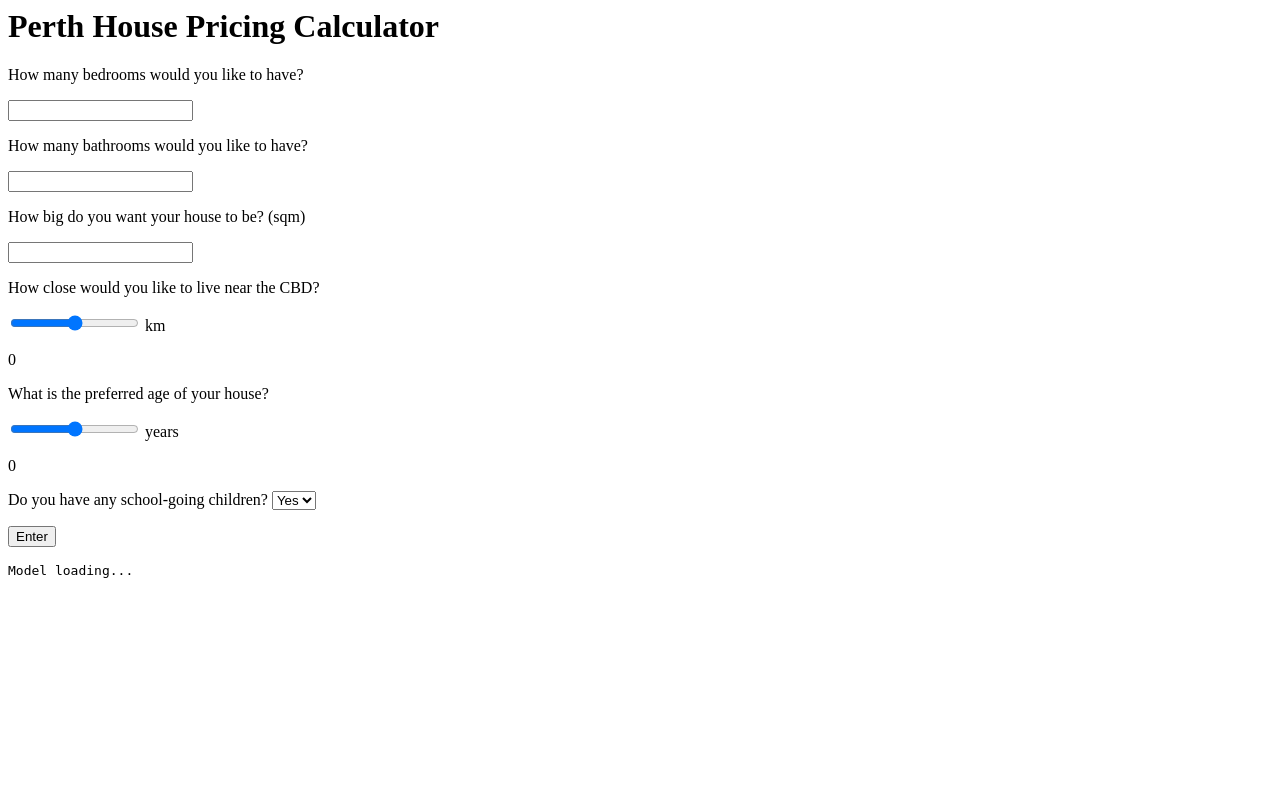
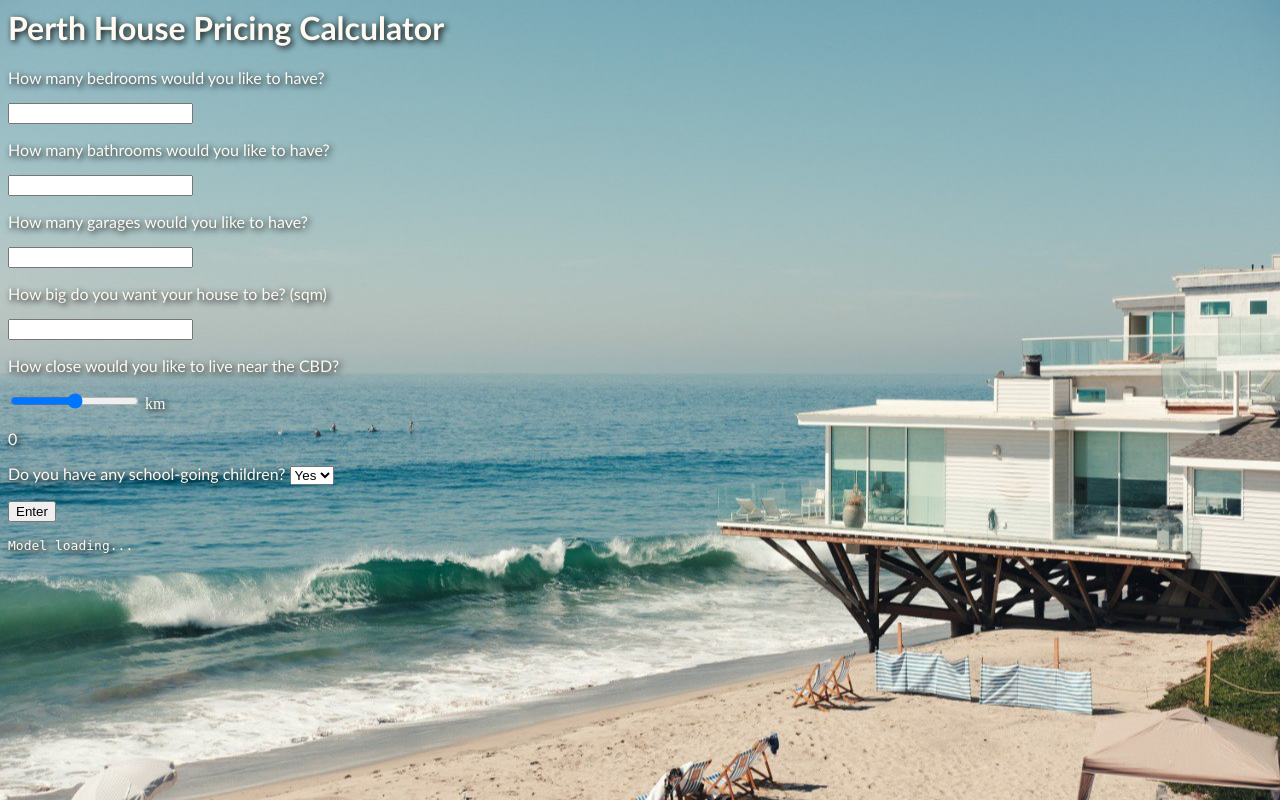
Before and after one commit to hcheong008/perth_house_prices, a Flask app: page / in a window 1280 px wide. Run offline with Flask 2, Linux system fonts and the light colour scheme.

Commit message:
Add files via upload

```diff
--- a/app.py
+++ b/app.py
@@ -19,23 +19,23 @@ def index():
     if request.method == "POST":
         bedroom = request.form.get("bedroom")
         bathroom = request.form.get("bathroom")
+        garage = request.form.get("garage")
         floor_area = request.form.get("floor_area")
-        distance = request.form.get("Distance (km)")
-        age = request.form.get("Age")
+        distance = request.form.get("Distance (km)")*1000
         school = request.form.get("school")
         if school == "Yes":
             near_school = 1
         else:
             near_school = 0
-        print(bedroom, bathroom, floor_area, distance, age, school)
+        print(bedroom, bathroom, garage, floor_area, distance, school)
         model = joblib.load("Housing Estimates XG")
-        pred = model.predict([[float(bedroom), float(bathroom), float(floor_area), float(distance), float(age), float(near_school)]])
+        pred = model.predict([[float(bedroom), float(bathroom), float(garage), float(floor_area), float(distance), float(near_school)]])
         s = f""" You have entered the following details:
     Number of bedrooms: {bedroom}
     Number of bathrooms: {bathroom}
+    Number of garage: {garage}
     Estimated floor area: {floor_area}
     Distance from CBD: {distance} km
-    Preferred age of house: {age} years
     Any school-going children? {school}
 The predicted house price will be {str(pred[0])} """
         return(render_template("index.html", result = s))
--- a/templates/index.html
+++ b/templates/index.html
@@ -1,26 +1,49 @@
 <html>
     <body>
+        <style type="text/css">
+            body {
+                background: url("allison-huang-_u8KhAZRGHs-unsplash.jpg");
+                background-repeat: no-repeat;
+                background-position: center;
+                background-size: cover;
+                text-align: left;
+                color: #fffaf1;
+                text-shadow:2px 2px 6px black;
+            }
+        </style>
         <h1>Perth House Pricing Calculator</h1>
+        <style type="text/css">
+            h1 {
+                text-align: left;
+                color: #fffaf1;
+                font-family:'Gill Sans';
+            }
+        </style>
         <form action = "/" method = "post">
             <p>How many bedrooms would you like to have? </p>
                 <p><input type = "number" step = "1" name = "bedroom"></p>
             <p>How many bathrooms would you like to have? </p>
                 <p><input type = "number" step = "1" name = "bathroom"></p>
+            <p>How many garages would you like to have? </p>
+                <p><input type = "number" step = "1" name = "garage"></p>
             <p>How big do you want your house to be? (sqm) </p>
                 <p><input type = "number" step = "1" name = "floor_area"></p>
             <p>How close would you like to live near the CBD?</p>
                 <div><input type = "range" id = "Distance (km)" name = "Distance (km)" step = "0.1" min = "0" max ="60" oninput="rangeValue.innerText=this.value">
                 <label for = "Distance (km)"> km </label></div>
                 <p id="rangeValue">0</p>
-            <p>What is the preferred age of your house?</p>
-                <div><input type = "range" id = "Age" name = "Age" step = "1" min = "0" max ="150" oninput="rangeValue1.innerText=this.value">
-                <label for = "Age"> years </label>
-                <p id="rangeValue1">0</p></div>
             <p><label for = "school">Do you have any school-going children?</label>
                 <select name = "school" id = "school">
                 <option value = "Yes">Yes</option>
                 <option value = "No">No</option></select></p>
             <p><input type = "submit" value = "Enter"></p>
+            <style type="text/css">
+                p {
+                    text-align: left;
+                    color: #fffaf1;
+                    font-family:Calibri;
+                }
+            </style>
         </form>
         <pre>{{result}}</pre>
     </body>
```
Also changed, not shown: templates/allison-huang-_u8KhAZRGHs-unsplash.jpg (added), 1 other file.
